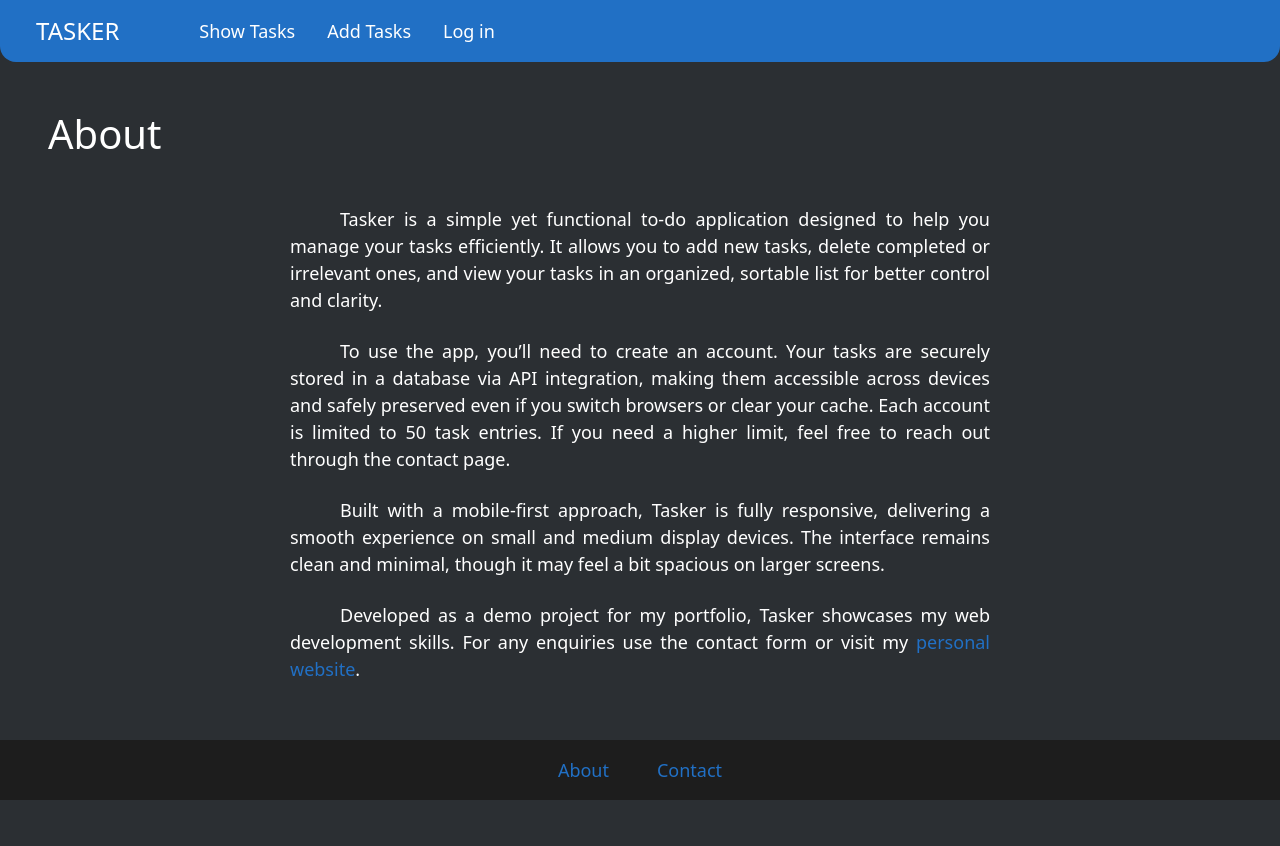
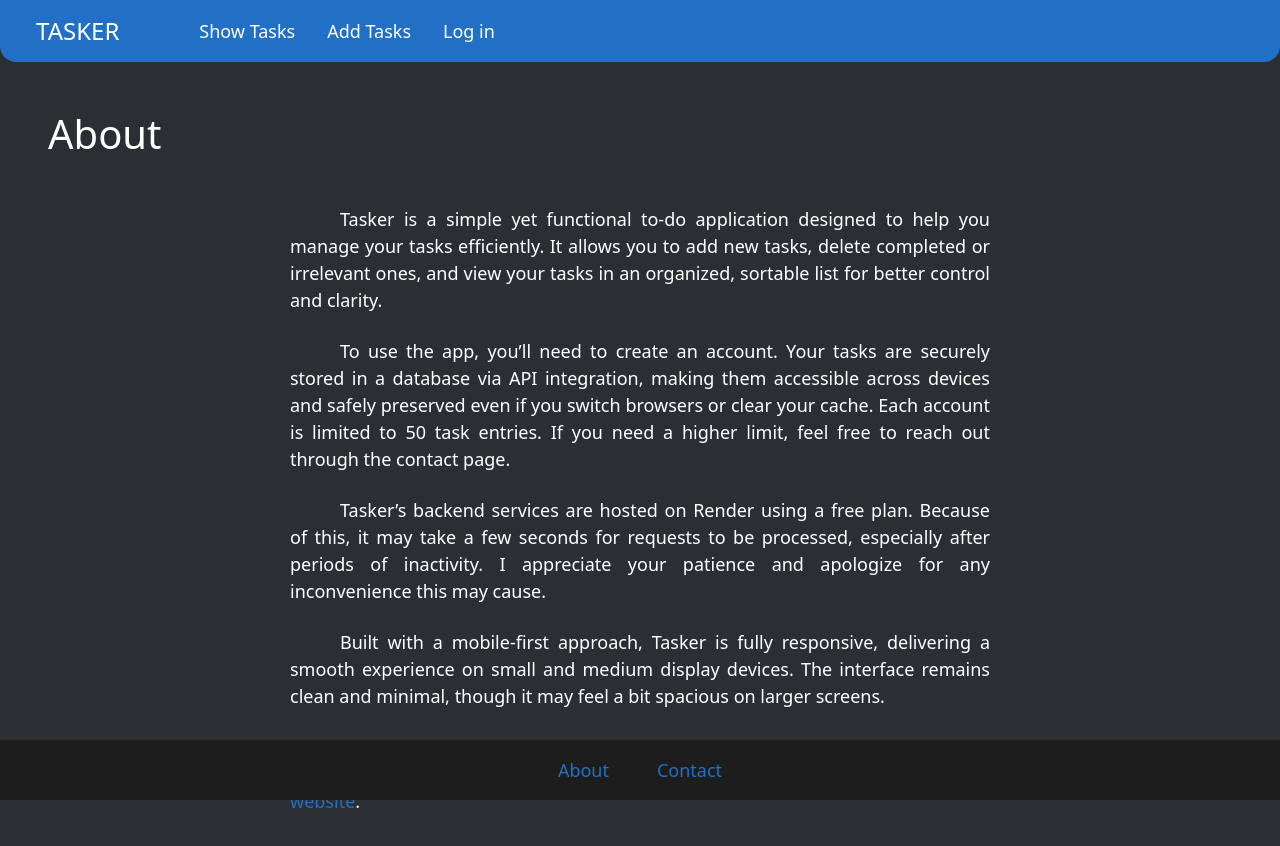
Before and after one commit to ionutprodea/tasker, a React (Vite) app: page /about in a window 1280 px wide. Shown: the top 846 px of the page. Before the commit the page ends 803 px from the top, so only its background shows below. Built offline with nearby package versions, Linux system fonts and the light colour scheme.

Commit message:
Updated about page

```diff
--- a/src/components/About.tsx
+++ b/src/components/About.tsx
@@ -49,6 +49,13 @@ const About = () => {
                 out through the contact page.
               </p>
               <p className="text mb-4">
+                Tasker’s backend services are hosted on Render using a free
+                plan. Because of this, it may take a few seconds for requests to
+                be processed, especially after periods of inactivity. I
+                appreciate your patience and apologize for any inconvenience
+                this may cause.
+              </p>
+              <p className="text mb-4">
                 Built with a mobile-first approach, Tasker is fully responsive,
                 delivering a smooth experience on small and medium display
                 devices. The interface remains clean and minimal, though it may
```
